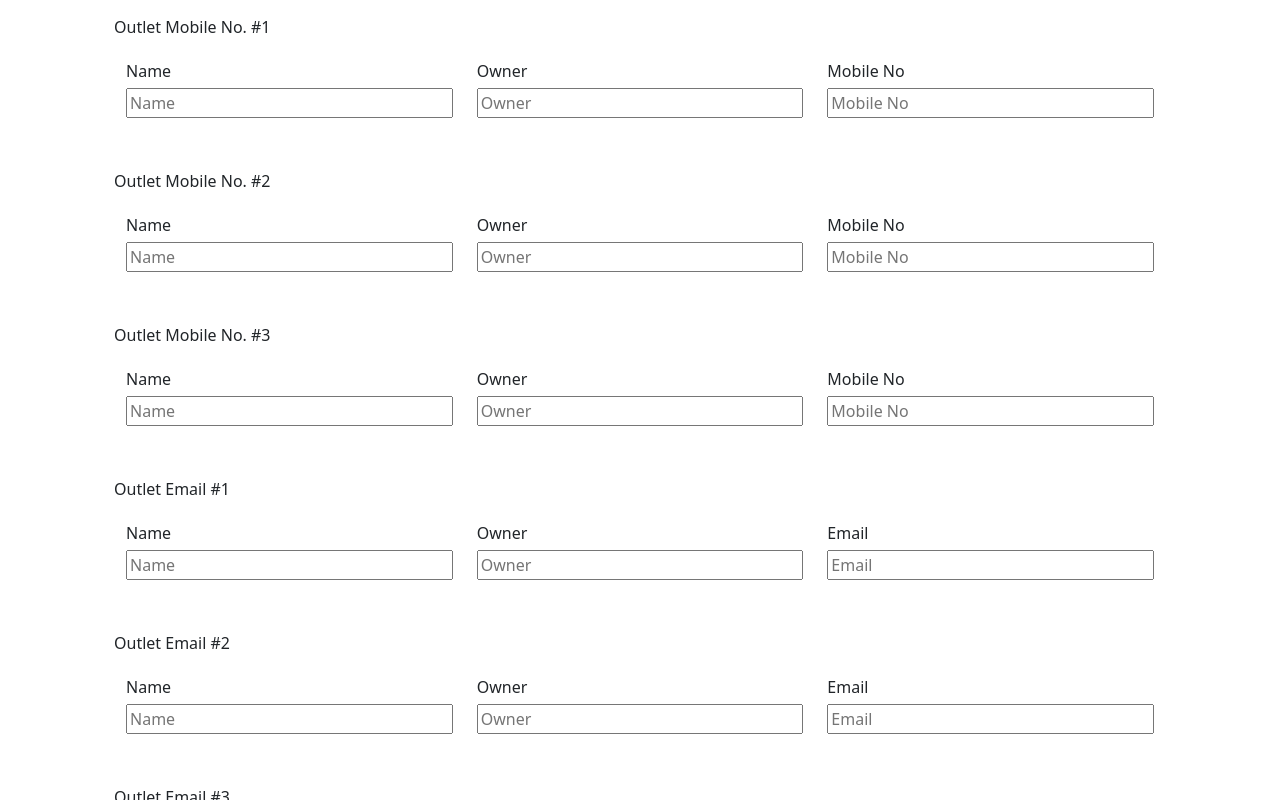
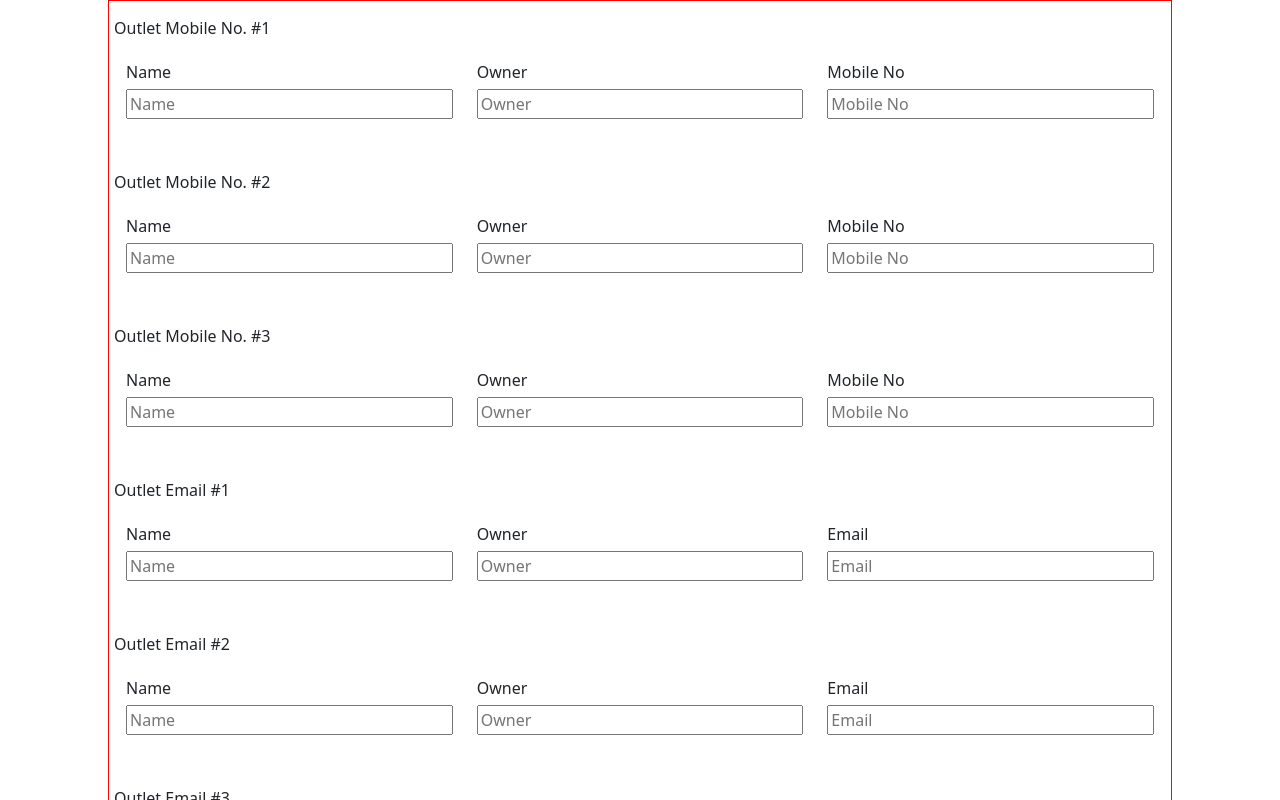
Before and after one commit to 25Pal/New_FOS_Form, a React (Create React App) app: page / in a window 1280 px wide. Shown: the top 800 px of the page. Built offline with nearby package versions, Linux system fonts and the light colour scheme.

Commit message:
Added Border

```diff
--- a/src/Component/View/Outletdetailpage.js
+++ b/src/Component/View/Outletdetailpage.js
@@ -21,7 +21,7 @@ const OutletDetailPage = () => {
   return (
     <>
       <div style={{ display: "flex", justifyContent: "center" }}>
-        <form onSubmit={handleSubmit(onSubmit)} noValidate>
+        <form onSubmit={handleSubmit(onSubmit)} noValidate style={{ border: "1px solid red" }}>
           <MobileOrEmailComponet mobile={true} register={register} errors={errors}/>
           <MobileOrEmailComponet register={register} errors={errors} />
           <CompanyDetails register={register} errors={errors} />
```
